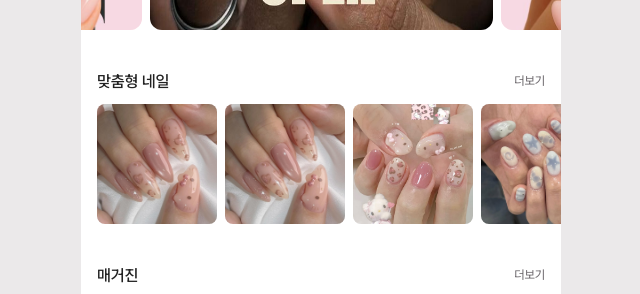
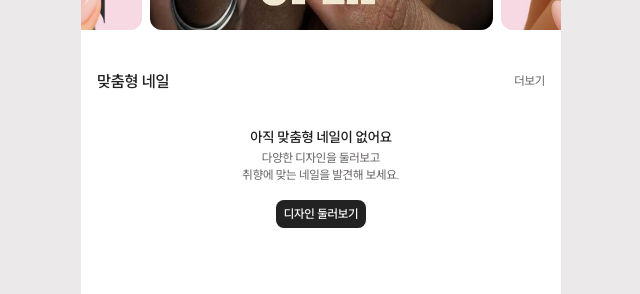
Before and after one commit to Nailroad/FE, a Next.js app: page /home in a window 1280 px wide. Shown: the part 318-612 px from the top of the page, without its empty margins (319-959 px from the left). Built offline with nearby package versions, Linux system fonts and the light colour scheme.

Commit message:
[Feat]: 로그인·찜 상태에 따른 홈 맞춤형 네일 표시

```diff
--- a/src/app/home/page.tsx
+++ b/src/app/home/page.tsx
@@ -59,5 +59,13 @@ const magazineItems: HomeMagazineItem[] = [
 ];
 
 export default function HomePage() {
-  return <HomeScreen banners={banners} nailItems={nailItems} magazineItems={magazineItems} />;
+  // 인증 연동 전에는 비로그인 상태로 표시합니다.
+  return (
+    <HomeScreen
+      banners={banners}
+      nailItems={nailItems}
+      magazineItems={magazineItems}
+      isLoggedIn={false}
+    />
+  );
 }
--- a/src/components/home/HomeScreen.tsx
+++ b/src/components/home/HomeScreen.tsx
@@ -6,6 +6,7 @@ import { useEffect, useRef } from "react";
 
 import Header from "@/components/common/Header";
 import SettingsIcon from "@/components/icons/SettingsIcon";
+import { useBookmarks } from "@/hooks/useBookmarks";
 import bell from "@/mocks/home/bell.svg";
 import logo from "@/mocks/home/logo.svg";
 
@@ -38,6 +39,7 @@ type HomeScreenProps = {
   banners: HomeBanner[];
   nailItems: HomeNailItem[];
   magazineItems: HomeMagazineItem[];
+  isLoggedIn: boolean;
   notificationHref?: string;
 };
 
@@ -56,8 +58,11 @@ export default function HomeScreen({
   banners,
   nailItems,
   magazineItems,
+  isLoggedIn,
   notificationHref = "/notifications",
 }: HomeScreenProps) {
+  const { ids: bookmarkedDesignIds } = useBookmarks();
+  const showPersonalizedNails = isLoggedIn && bookmarkedDesignIds.length > 0 && nailItems.length > 0;
   const visibleBanners = banners.length > 1 ? [banners[0], banners[1], banners[0]] : banners;
   const bannerCarouselRef = useRef<HTMLDivElement>(null);
 
@@ -128,6 +133,7 @@ export default function HomeScreen({
 
       <section className="mt-[40px]">
         <SectionHeader title="맞춤형 네일" href="/custom-nail" />
+        {showPersonalizedNails ? (
           <div className="mt-[12px] flex gap-medium overflow-x-auto px-4 [scrollbar-width:none]">
             {nailItems.map((item) => (
               <Link key={item.id} href={item.href} aria-label={item.title} className="w-[120px] shrink-0">
@@ -137,6 +143,24 @@ export default function HomeScreen({
               </Link>
             ))}
           </div>
+        ) : (
+          <div className="mt-3 flex flex-col items-center gap-4 px-4 py-6 text-center">
+            <div className="flex flex-col gap-0.5">
+              <p className="typo-body2-semibold text-gray-900">아직 맞춤형 네일이 없어요</p>
+              <p className="typo-caption1-medium text-gray-600">
+                다양한 디자인을 둘러보고
+                <br />
+                취향에 맞는 네일을 발견해 보세요.
+              </p>
+            </div>
+            <Link
+              href="/design"
+              className="typo-caption1-semibold rounded-medium bg-gray-900 px-2 py-1.5 text-gray-50"
+            >
+              디자인 둘러보기
+            </Link>
+          </div>
+        )}
       </section>
 
       <section className="mt-[40px]">
```
Lines whose indentation alone changed are shown as unchanged.
